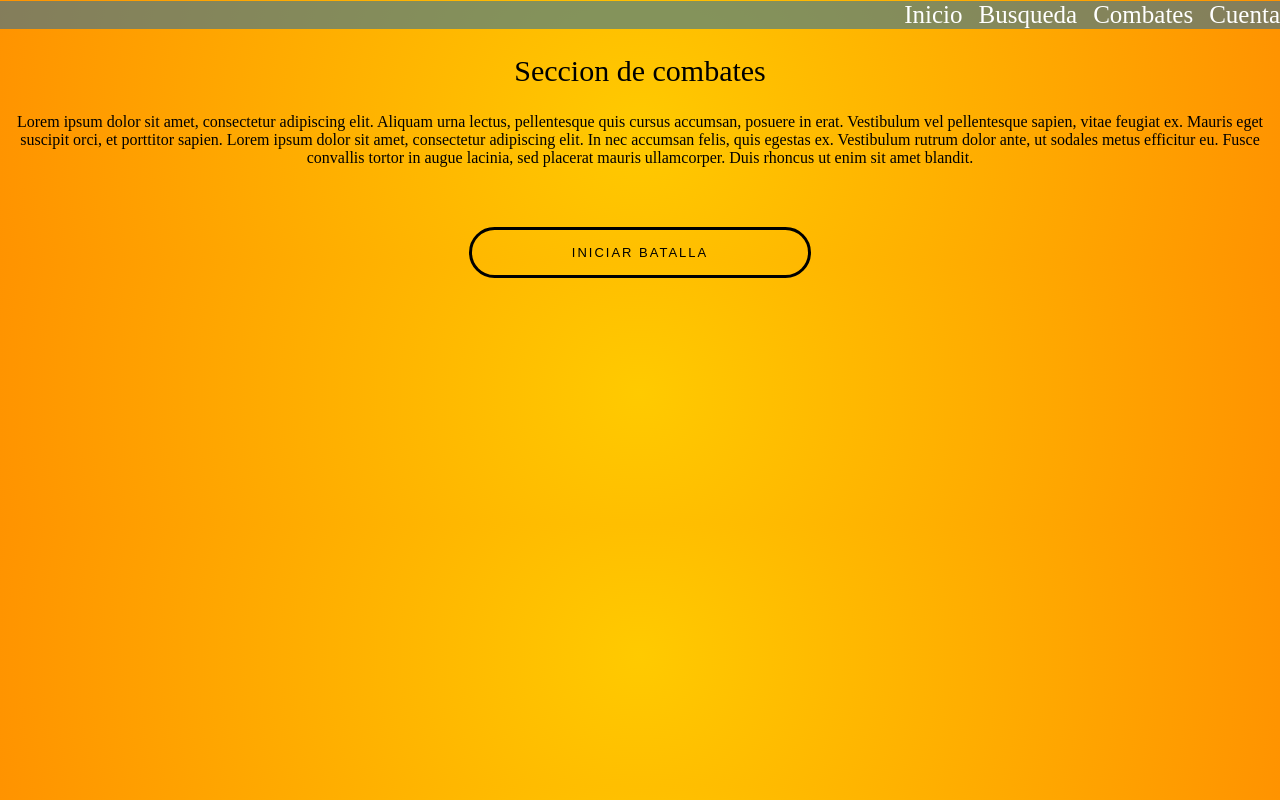
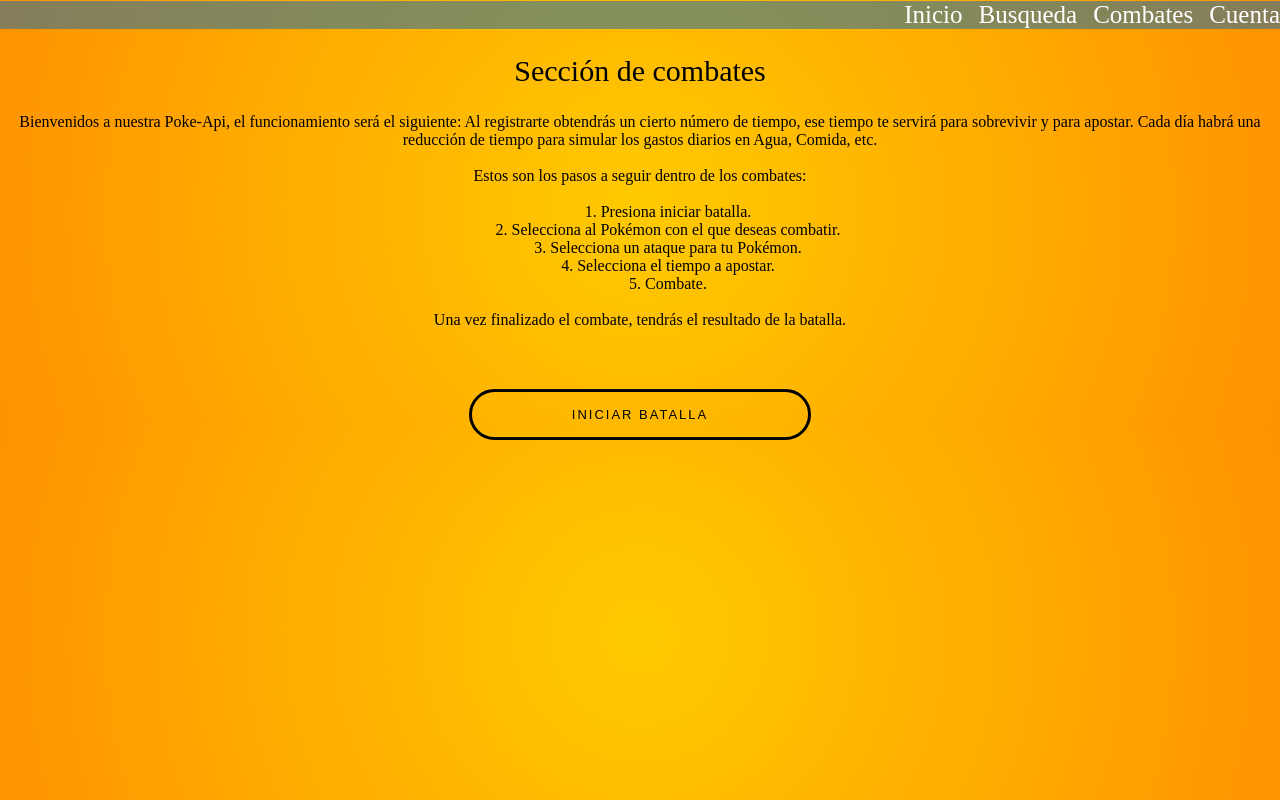
Before and after one commit to Dragonibax/Poke-Api-Front, a Next.js app in the folder poke-apif/: page /battle in a window 1280 px wide. Built offline with nearby package versions, Linux system fonts and the light colour scheme.

Commit message:
se agrego la descripcion de la parte de batalla

```diff
--- a/poke-apif/app/battle/page.js
+++ b/poke-apif/app/battle/page.js
@@ -1,18 +1,38 @@
 import Link from "next/link";
 
-export default function battle ( ) {
+export default function Battle() {
   return (
     <>
       <div className="battle-content">
-    <h1 className="battletitles">Seccion de combates</h1>
-    <p>Lorem ipsum dolor sit amet, consectetur adipiscing elit. Aliquam urna lectus, pellentesque quis cursus accumsan, posuere in erat. Vestibulum vel pellentesque sapien, vitae feugiat ex. Mauris eget suscipit orci, et porttitor sapien. Lorem ipsum dolor sit amet, consectetur adipiscing elit. In nec accumsan felis, quis egestas ex. Vestibulum rutrum dolor ante, ut sodales metus efficitur eu. Fusce convallis tortor in augue lacinia, sed placerat mauris ullamcorper. Duis rhoncus ut enim sit amet blandit.</p>
+        <h1 className="battletitles">Sección de combates</h1>
+
+        <p>
+          Bienvenidos a nuestra Poke-Api, el funcionamiento será el siguiente: Al registrarte obtendrás un cierto número de tiempo,
+          ese tiempo te servirá para sobrevivir y para apostar. Cada día habrá una reducción de tiempo para simular
+          los gastos diarios en Agua, Comida, etc.
+        </p>
+        <br></br>
+        <p>Estos son los pasos a seguir dentro de los combates:</p>
+        <br></br>
+
+        <ol style={{ listStylePosition: "inside" }}>
+          <li style={{ textAlign: "center", marginLeft: "1em" }}>Presiona iniciar batalla.</li>
+          <li style={{ textAlign: "center", marginLeft: "1em" }}>Selecciona al Pokémon con el que deseas combatir.</li>
+          <li style={{ textAlign: "center", marginLeft: "1em" }}>Selecciona un ataque para tu Pokémon.</li>
+          <li style={{ textAlign: "center", marginLeft: "1em" }}>Selecciona el tiempo a apostar.</li>
+          <li style={{ textAlign: "center", marginLeft: "1em" }}>Combate.</li>
+        </ol>
+        <br></br>
+        <p>Una vez finalizado el combate, tendrás el resultado de la batalla.</p>
+
         <Link className="btn10" href={"/battle/starbattle"}>
           Iniciar Batalla
         </Link>
       </div>
     </>
-  )
+  );
 }
+
 
 
 
--- a/poke-apif/package.json
+++ b/poke-apif/package.json
@@ -9,10 +9,10 @@
     "lint": "next lint"
   },
   "dependencies": {
+    "axios": "^1.6.2",
     "next": "14.0.4",
     "react": "^18",
-    "react-dom": "^18",
-    "axios": "^1.6.2"
+    "react-dom": "^18"
   },
   "devDependencies": {
     "@types/node": "20.10.4",
```
Also changed, not shown: 1 other file (tests, documents, lock files or other folders). Lines whose indentation alone changed are shown as unchanged.
